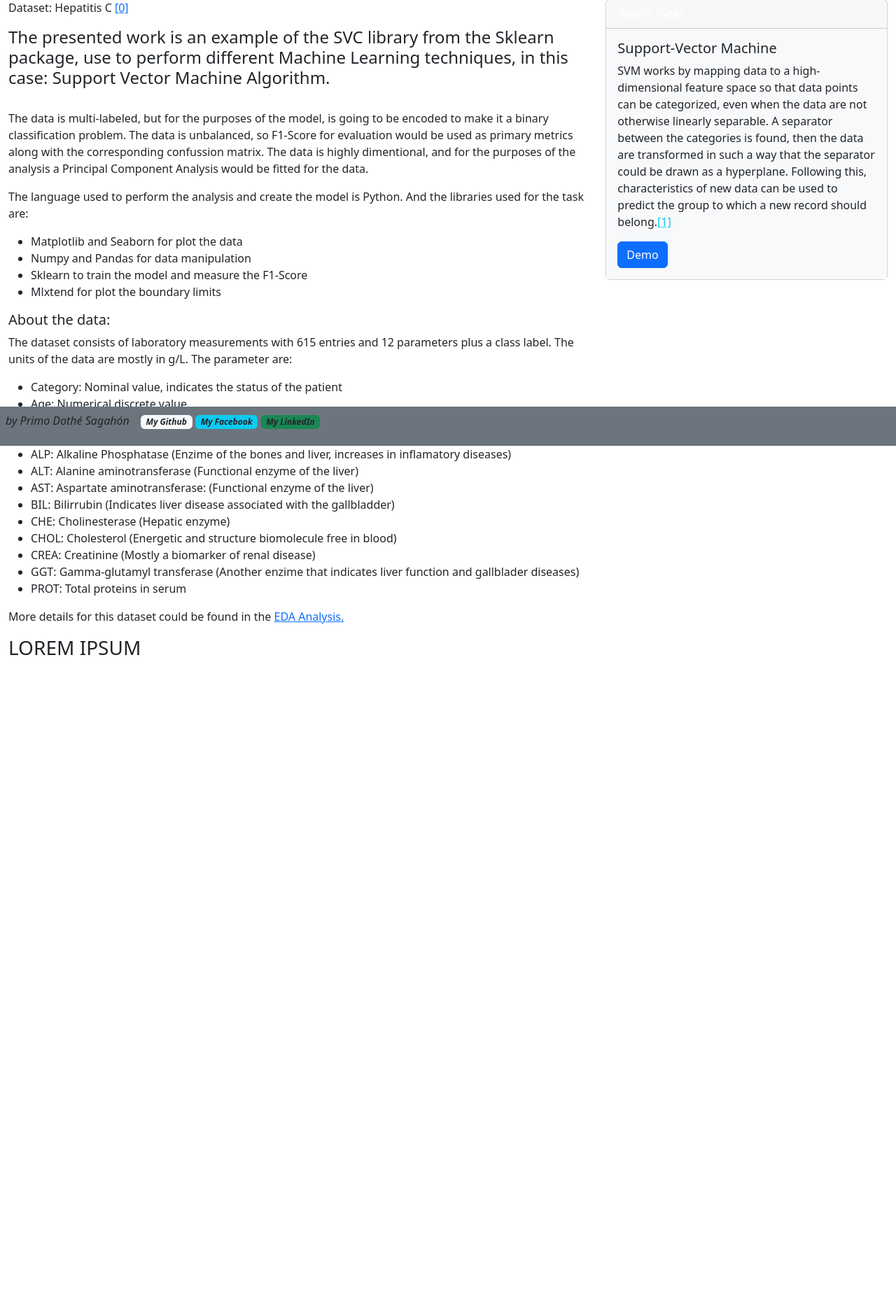
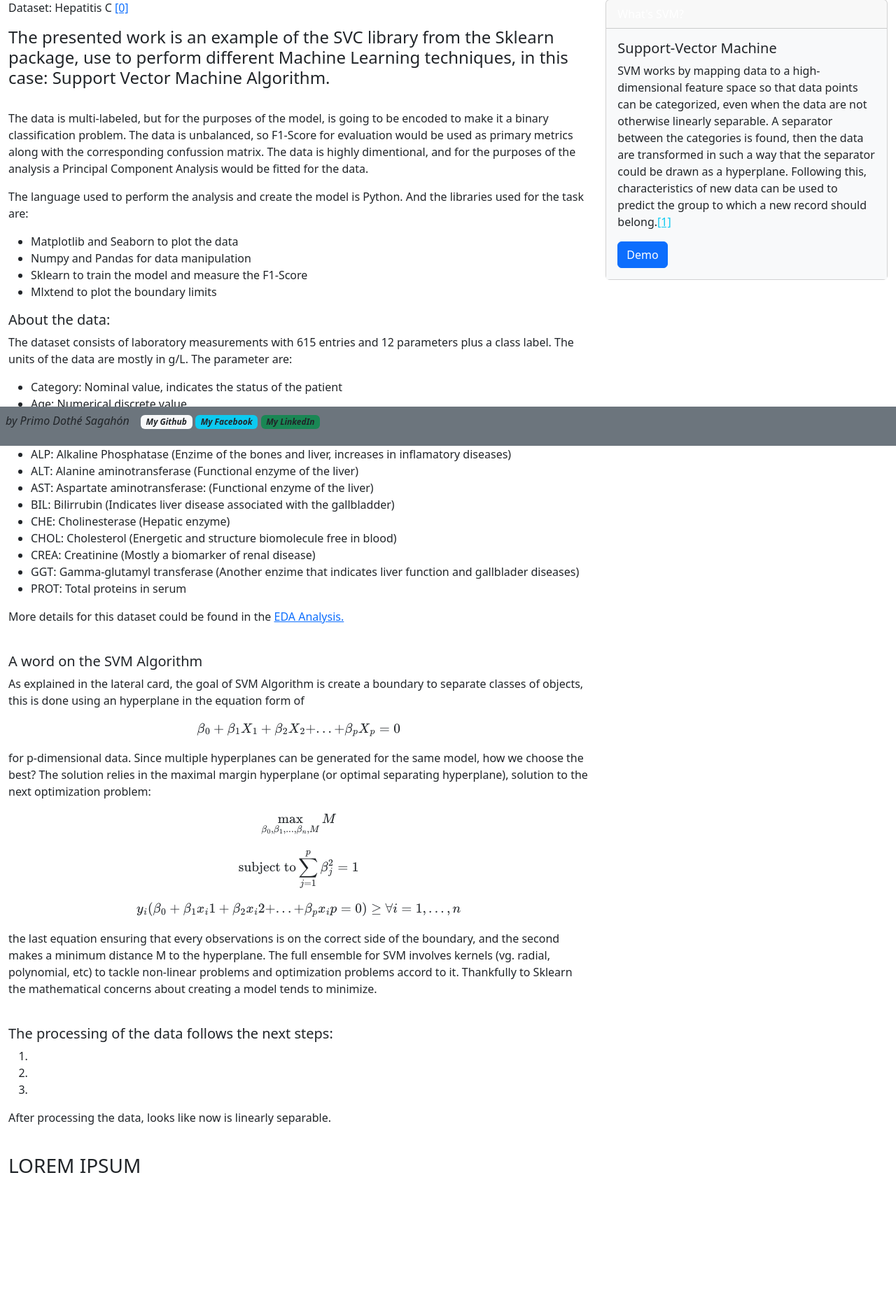
Before and after one commit to primods/flask_portfolio, a Flask app: page /svm in a window 1280 px wide. Shown: the part 163-2022 px from the top of the page at 70% size. Before the commit the page ends 1099 px from the top, so only its background shows below. Run offline with Flask 2, Linux system fonts and the light colour scheme; parts of the project's set-up code (start-up, migrations or seed data) failed here and were passed over; some libraries are stand-ins or nearby versions.

Commit message:
update web content

```diff
--- a/app.py
+++ b/app.py
@@ -66,3 +66,8 @@
 @app.route("/about")
 def about():
     return render_template("about.html")
+
+
+@app.route('/favicon.ico')
+def fav():
+    return app.send_static_file('favicon.ico')
--- a/templates/base.html
+++ b/templates/base.html
@@ -5,6 +5,7 @@
 
 <head>
     {% block head %}
+    <link rel="shortcut icon" type="image/x-icon" href="/favicon.ico">
     <script src="https://polyfill.io/v3/polyfill.min.js?features=es6"></script>
     <script type="text/javascript" id="MathJax-script" async src="https://cdn.jsdelivr.net/npm/mathjax@3/es5/tex-mml-chtml.js"></script>
     <meta charset="utf-8">
--- a/templates/svm.html
+++ b/templates/svm.html
@@ -21,10 +21,10 @@
 <p>
     The language used to perform the analysis and create the model is Python. And the libraries used for the task are:
     <ul>
-        <li>Matplotlib and Seaborn for plot the data </li>
+        <li>Matplotlib and Seaborn to plot the data </li>
         <li>Numpy and Pandas for data manipulation</li>
         <li>Sklearn to train the model and measure the F1-Score</li>
-        <li>Mlxtend for plot the boundary limits</li>
+        <li>Mlxtend to plot the boundary limits</li>
     </ul>
 </p>
 <h5>About the data:</h5>
@@ -47,7 +47,26 @@
     </ul>
 </p>
 <p>More details for this dataset could be found in the <a href="#">EDA Analysis.</a></p>
-
+<br>
+<h5>A word on the SVM Algorithm</h5>
+<p>
+    As explained in the lateral card, the goal of SVM Algorithm is create a boundary to separate classes of objects, this is done using an hyperplane in the equation form of
+    $$ \beta_0 + \beta_1 X_1 + \beta_2 X_2 + ... + \beta_p X_p = 0 $$
+    for p-dimensional data. Since multiple hyperplanes can be generated for the same model, how we choose the best? The solution relies in the maximal margin hyperplane (or optimal separating hyperplane), solution to the next optimization problem:
+    $$ \max\limits_{\beta_0,\beta_1,...,\beta_n,M} M $$
+    $$ \text{subject to} \sum_{j=1}^p \beta_j^2 = 1 $$
+    $$ y_i(\beta_0 + \beta_1 x_i1 + \beta_2 x_i2 + ... + \beta_p x_ip = 0) \geq \forall i = 1,...,n  $$
+    the last equation ensuring that every observations is on the correct side of the boundary, and the second makes a minimum distance M to the hyperplane. The full ensemble for SVM involves kernels (vg. radial, polynomial, etc) to tackle non-linear problems and optimization problems accord to it. Thankfully to Sklearn the mathematical concerns about creating a model tends to minimize.
+</p>
+<br>
+<h5>The processing of the data follows the next steps:</h5>
+<ol>
+    <li></li>
+    <li></li>
+    <li></li>
+</ol>
+<p>After processing the data, looks like now is linearly separable.</p>
+<img href="">
 
 <h3>LOREM IPSUM</h3>
 {% endblock %}
```
Also changed, not shown: android-chrome-192x192.png (added), android-chrome-512x512.png (added), apple-touch-icon.png (added), favicon-16x16.png (added), favicon-32x32.png (added), favicon.ico (added), site.webmanifest (added), static/favicon-32x32.png (added), static/favicon.ico (added), static/site.webmanifest (added).
